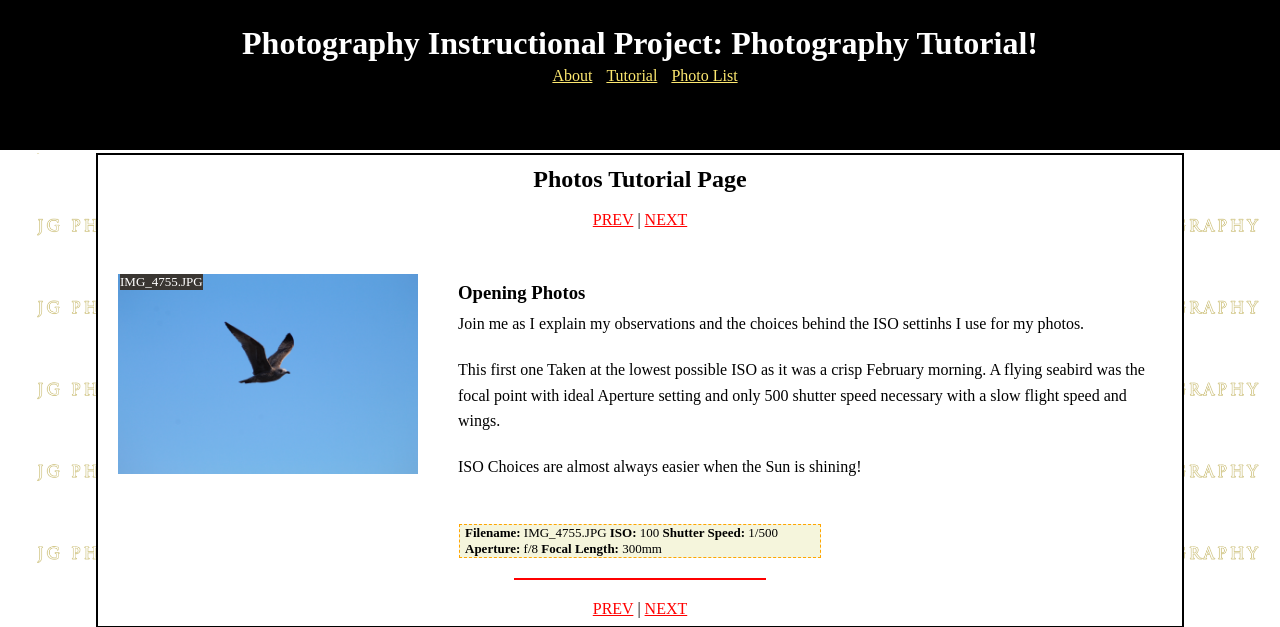
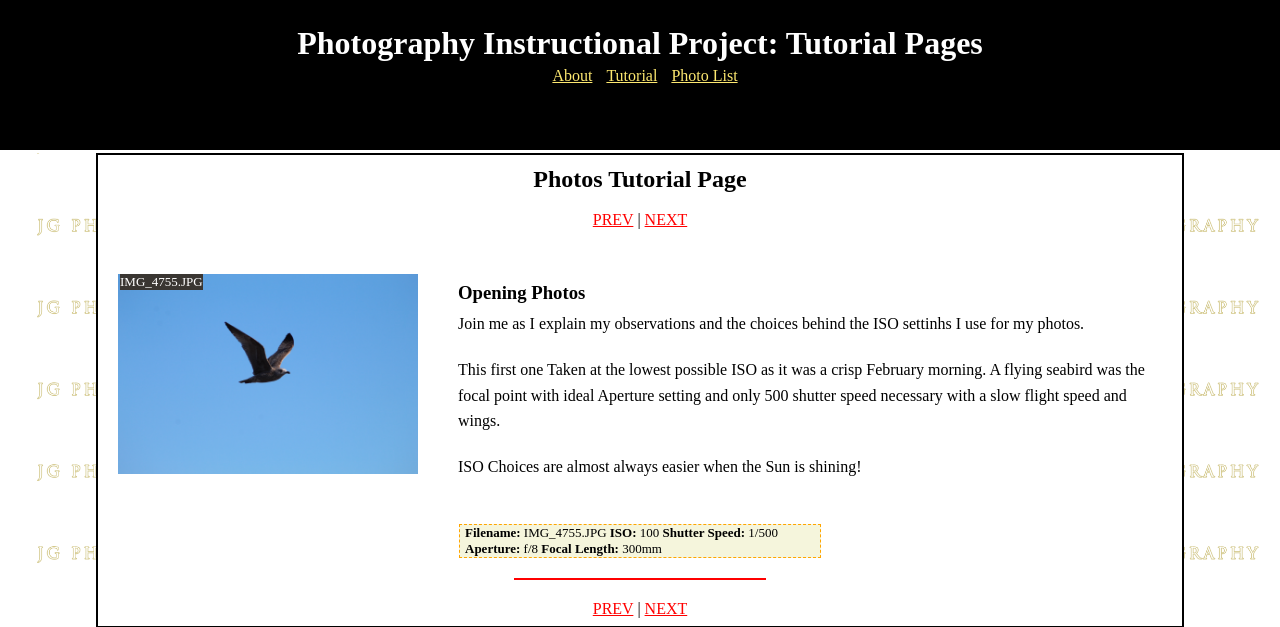
Before and after one commit to jg-digital-media/jgdm_flask_project, a Flask app: page /tutorial in a window 1280 px wide. Shown: the top 627 px of the page. Run offline with Flask 2, Linux system fonts and the light colour scheme; some web fonts are replaced.

Commit message:
update page title andd header

```diff
--- a/static/sass/sass.scss
+++ b/static/sass/sass.scss
@@ -20,7 +20,7 @@ body {
 .header {
     background: black;
     height: 130px;
-    border-bottom: solid white 3px;
+    border-bottom: solid #fee970 4px;
     color: white;
     padding-top: 20px;
 
@@ -215,6 +215,7 @@ body {
                 font-size: 13px;
                 font-weight: normal;
                 background: #3a3632;
+                padding: 5px 5px;
                 color: white;
 
                 &:hover {
--- a/templates/tutorials/tutorial-four.html
+++ b/templates/tutorials/tutorial-four.html
@@ -12,7 +12,7 @@
 
 {% endblock %}
 
-{% block header %} Photography Tutorial! {% endblock %}</title>
+{% block header %} Tutorial Pages {% endblock %}</title>
 
 
 {% block content %}
--- a/templates/tutorials/tutorial-three.html
+++ b/templates/tutorials/tutorial-three.html
@@ -12,7 +12,7 @@
 
 {% endblock %}
 
-{% block header %} Photography Tutorial! {% endblock %}</title>
+{% block header %} Tutorial Pages {% endblock %}</title>
 
 
 {% block content %}
--- a/templates/tutorials/tutorial-two.html
+++ b/templates/tutorials/tutorial-two.html
@@ -12,7 +12,7 @@
 
 {% endblock %}
 
-{% block header %} Photography Tutorial! {% endblock %}</title>
+{% block header %} Tutorial Pages {% endblock %}</title>
 
 
 {% block content %}
--- a/templates/tutorials/tutorial.html
+++ b/templates/tutorials/tutorial.html
@@ -12,7 +12,7 @@
 
 {% endblock %}
 
-{% block header %} Photography Tutorial! {% endblock %}</title>
+{% block header %} Tutorial Pages {% endblock %}</title>
 
 
 {% block content %}
```
